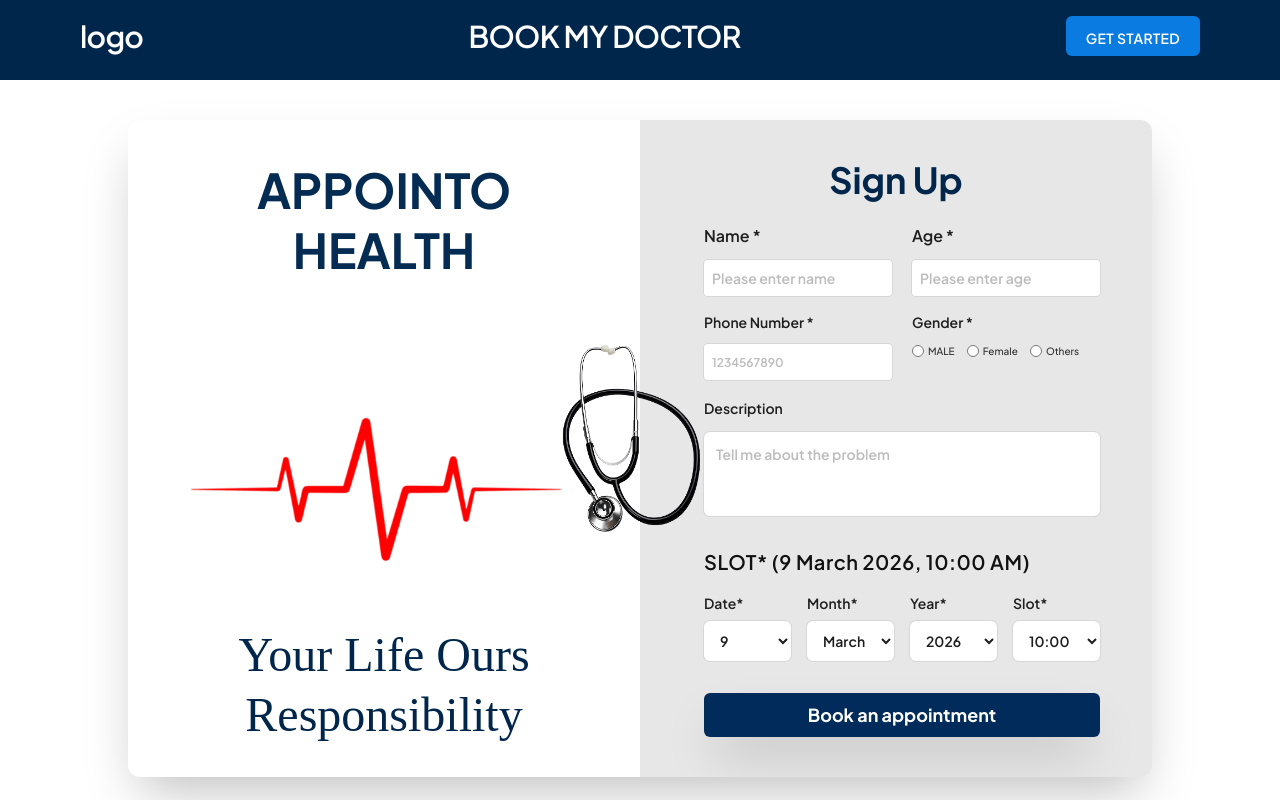
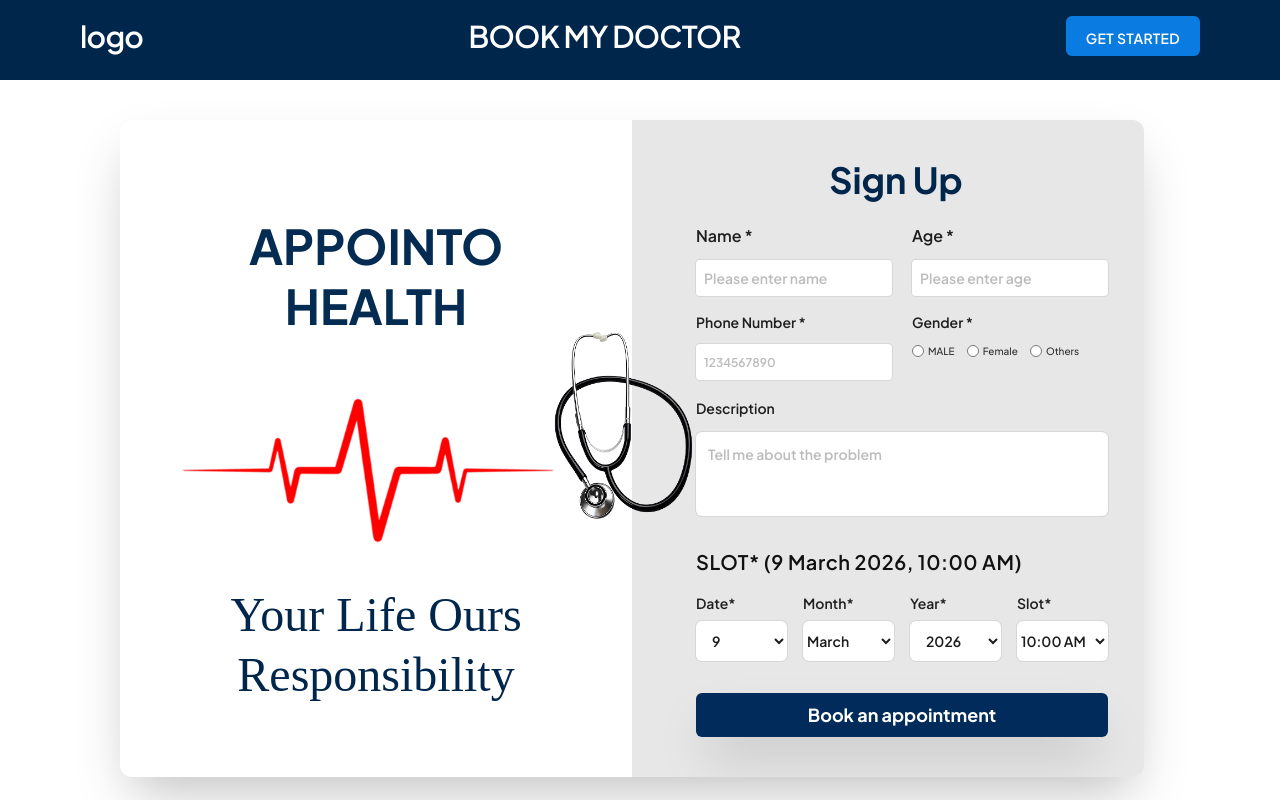
Before and after one commit to Altusd2d/appointoHealth, a Next.js app: page /booking-form in a window 1280 px wide. Shown: the top 800 px of the page. Built offline with nearby package versions, Linux system fonts and the light colour scheme.

Commit message:
changed fields

```diff
--- a/src/app/booking-form/page.tsx
+++ b/src/app/booking-form/page.tsx
@@ -55,11 +55,11 @@ export default function BookingForm() {
   }, [dayOptions.length, selectedDate]);
 
   return (
-    <main className=" bg-white px-4 py-10 md:px-6">
+    <main className=" bg-white px-4 py-10 md:pl-6 md:pr-10">
       <section className="mx-auto flex w-full max-w-5xl flex-col overflow-hidden
        bg-[#efefef] md:flex-row md:shadow-2xl rounded-xl">
         <div className="relative hidden md:flex w-full flex-col items-center
-         justify-between bg-white px-6 pb-8 pt-10 md:w-1/2 md:px-8">
+         justify-between bg-white px-6 pb-8 pt-24 md:w-1/2 md:px-8">
           <h1 className="z-10 text-center text-4xl font-bold uppercase
            leading-tight text-[#042b52] lg:text-5xl text-[40px]">
             Appointo
@@ -74,7 +74,7 @@ export default function BookingForm() {
             // width={240}
             // height={90}
             className="mt-1 ml-14 w-[30vw] h-[200px] left-[0%]
-            absolute top-[40%] object-contain"
+            absolute top-[37%] object-contain"
           />
           <Image
             src={sethascope}
@@ -83,19 +83,19 @@ export default function BookingForm() {
             // height={280}
             className="
              md:w-[20vwpx] h-[290px] xl:-ml-20 -ml-15 object-contain
-             absolute top-[30%] lg:left-[60%] z-20 left[50%] xl:w-[64vw]"
+             absolute top-[28%] lg:left-[60%] z-20 left[50%] xl:w-[64vw]"
             priority
           />
           </div>
 
-          <p className="mt-8 text-center text-3xl leading-tight text-[#00264c] [font-family:serif] md:text-5xl">
+          <p className="mt-8 mb-10 text-center text-3xl leading-tight text-[#00264c] [font-family:serif] md:text-5xl">
             Your Life Ours
             <br />
             Responsibility
           </p>
         </div>
 
-        <div className="relative w-full overflow-hidden bg-[#e7e7e7] px-6 py-8 md:w-1/2 md:px-10 md:py-10">
+        <div className="relative w-full overflow-hidden bg-[#e7e7e7] px-6 py-8 md:w-1/2 md:pl-10 md:py-10">
           <div className="pointer-events-none absolute inset-0 md:hidden">
             <Image
               src={heartrate}
@@ -222,7 +222,7 @@ export default function BookingForm() {
                 <select
                   value={selectedMonth}
                   onChange={(event) => setSelectedMonth(Number(event.target.value))}
-                  className="mt-2 h-10 w-full rounded-md bg-white px-3 text-xs md:text-sm text-[#1d1d1d] outline-none ring-1 ring-[#d7d7d7]"
+                  className="mt-2 h-10 w-full rounded-md bg-white px- text-xs md:text-sm text-[#1d1d1d] outline-none ring-1 ring-[#d7d7d7]"
                 >
                   {MONTHS.map((month, index) => (
                     <option key={month} value={index}>
@@ -250,7 +250,7 @@ export default function BookingForm() {
                 <select
                   value={selectedSlot}
                   onChange={(event) => setSelectedSlot(event.target.value)}
-                  className="mt-2 h-10 w-full rounded-md bg-white px-3 text-xs md:text-sm text-[#1d1d1d] outline-none ring-1 ring-[#d7d7d7]"
+                  className="mt-2 h-10 w-full rounded-md bg-white  text-xs md:text-sm text-[#1d1d1d] outline-none ring-1 ring-[#d7d7d7]"
                 >
                   {TIME_SLOTS.map((timeSlot) => (
                     <option key={timeSlot} value={timeSlot}>
```
